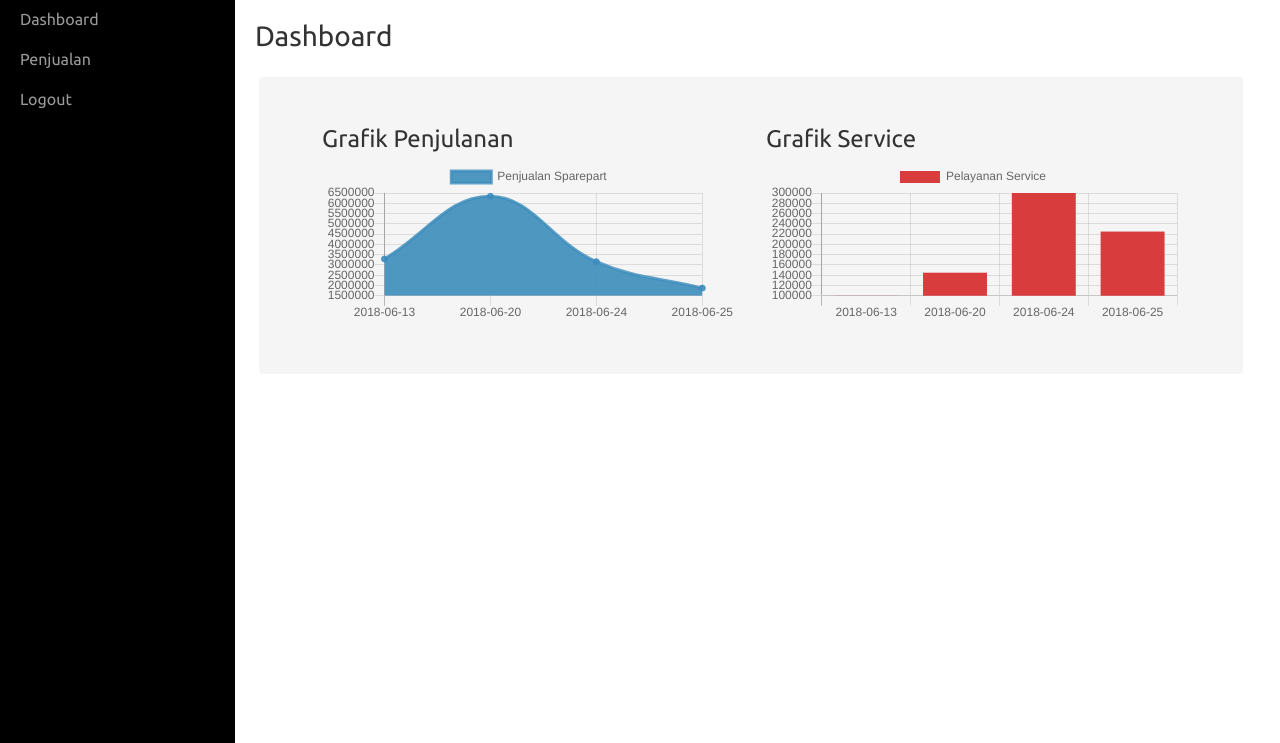
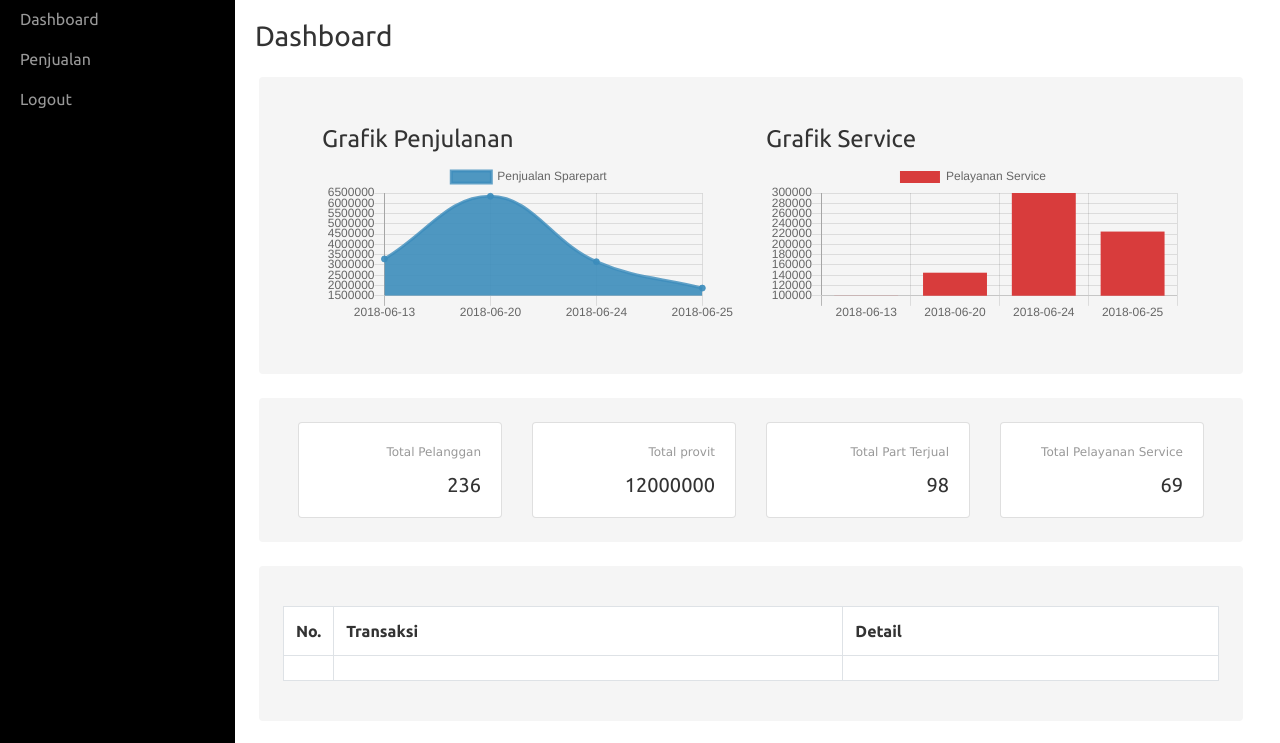
Before and after one commit to ilhaaamn/ServiceCorner, a CodeIgniter app: page /ServiceCorner/index.php/testing/dashboard in a window 1280 px wide. Shown: the part 57-800 px from the top of the page. Run offline with CodeIgniter, Linux system fonts and the light colour scheme; data comes from the database, SQL or seed files in the repository; lists and menus that the app fills with data are empty; some libraries are stand-ins or nearby versions.

Commit message:
update dashboard

```diff
--- a/application/views/Dashboard.php
+++ b/application/views/Dashboard.php
@@ -20,6 +20,16 @@
         .ui-autocomplete.ui-widget {
             font-family: Verdana,Arial,sans-serif,Segoe UI;
             font-size: 12px;
+        }
+        .w-25 {
+            float: left;
+            border: none;
+            font-size: 40px;
+        }
+        p {
+            font-family: Verdana,Arial,sans-serif,Segoe UI;
+            font-size: 12px;
+            color: #999;
         }
     </style>
 
@@ -84,6 +94,59 @@
                         <h4>Grafik Service</h4>
                         <canvas id="layanan" width="1000" height="400"></canvas>
                     </div>
+
+                </div>
+                <div class="row container-fluid p-4 ml-1 rounded mt-4" style="background-color: whitesmoke">
+                    <div class="col-sm-3">
+                        <div class="card text-right">
+                        <div class="card-body">
+                            <div class="card w-25">
+                                <span class="lnr lnr-users"></span>
+                            </div>
+                            <p class="card-title">Total Pelanggan</p>
+                            <h5 class="card-text">236</h5>
+                        </div>
+                        </div>
+                    </div>
+                    <div class="col-sm-3">
+                        <div class="card text-right">
+                        <div class="card-body">
+                            <p class="card-title"></i>Total provit</p>
+                            <h5 class="card-text">12000000</h5>
+                        </div>
+                        </div>
+                    </div>
+                    <div class="col-sm-3">
+                        <div class="card text-right">
+                        <div class="card-body">
+                            <p class="card-title">Total Part Terjual</p>
+                            <h5 class="card-text">98</h5>
+                        </div>
+                        </div>
+                    </div>
+                    <div class="col-sm-3">
+                        <div class="card text-right">
+                        <div class="card-body">
+                            <p class="card-title">Total Pelayanan Service</p>
+                            <h5 class="card-text">69</h5>
+                        </div>
+                        </div>
+                    </div>
+                </div>
+                <div class="row container-fluid p-4 ml-1 rounded mt-4" style="background-color: whitesmoke">
+                    <table class="table  table-responsive">
+                    <table class="table table-bordered tr_input" id="item_table" style="background-color: white">
+                        <tr>
+                            <th style="width: 5%">No.</th>
+                            <th>Transaksi</th>
+                            <th>Detail</th>
+                        </tr>
+                        <tr>
+                            <td></td>
+                            <td></td>
+                            <td></td>
+                        </tr>
+                    </table>
                 </div>
             </div>
         </div>
--- a/application/views/Transaksi.php
+++ b/application/views/Transaksi.php
@@ -57,6 +57,9 @@
                         </li>
                         <li class="active">
                             <a href="<?php echo base_url('kasir/transaksi')?>"><span class="lnr lnr-cart"></span>Penjualan</a>
+                        </li>
+                        <li>
+                            <a href="<?php echo base_url()?>"><span class="lnr lnr-exit"></span>Logout</a>
                         </li>
                     </ul>
                 </div>
```
